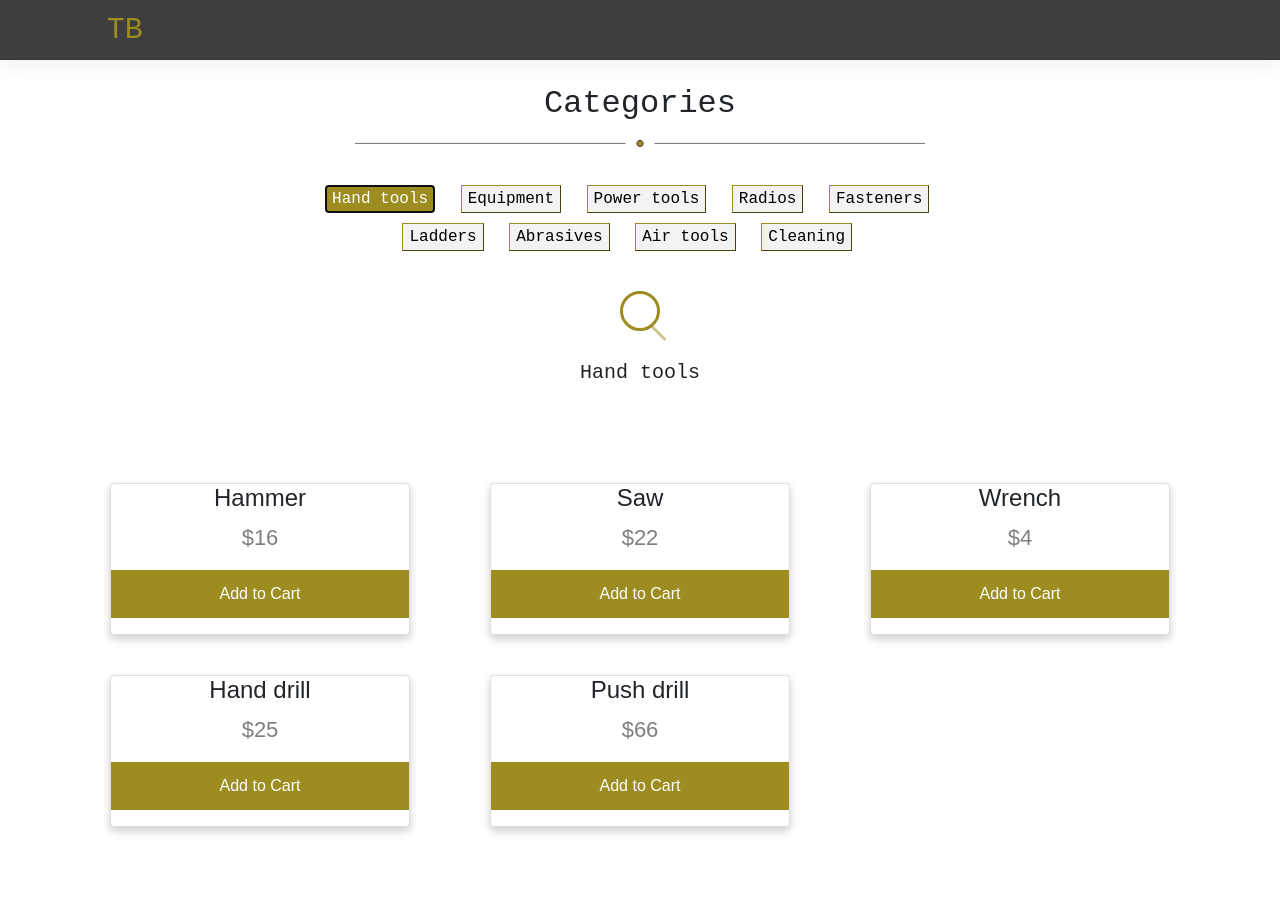
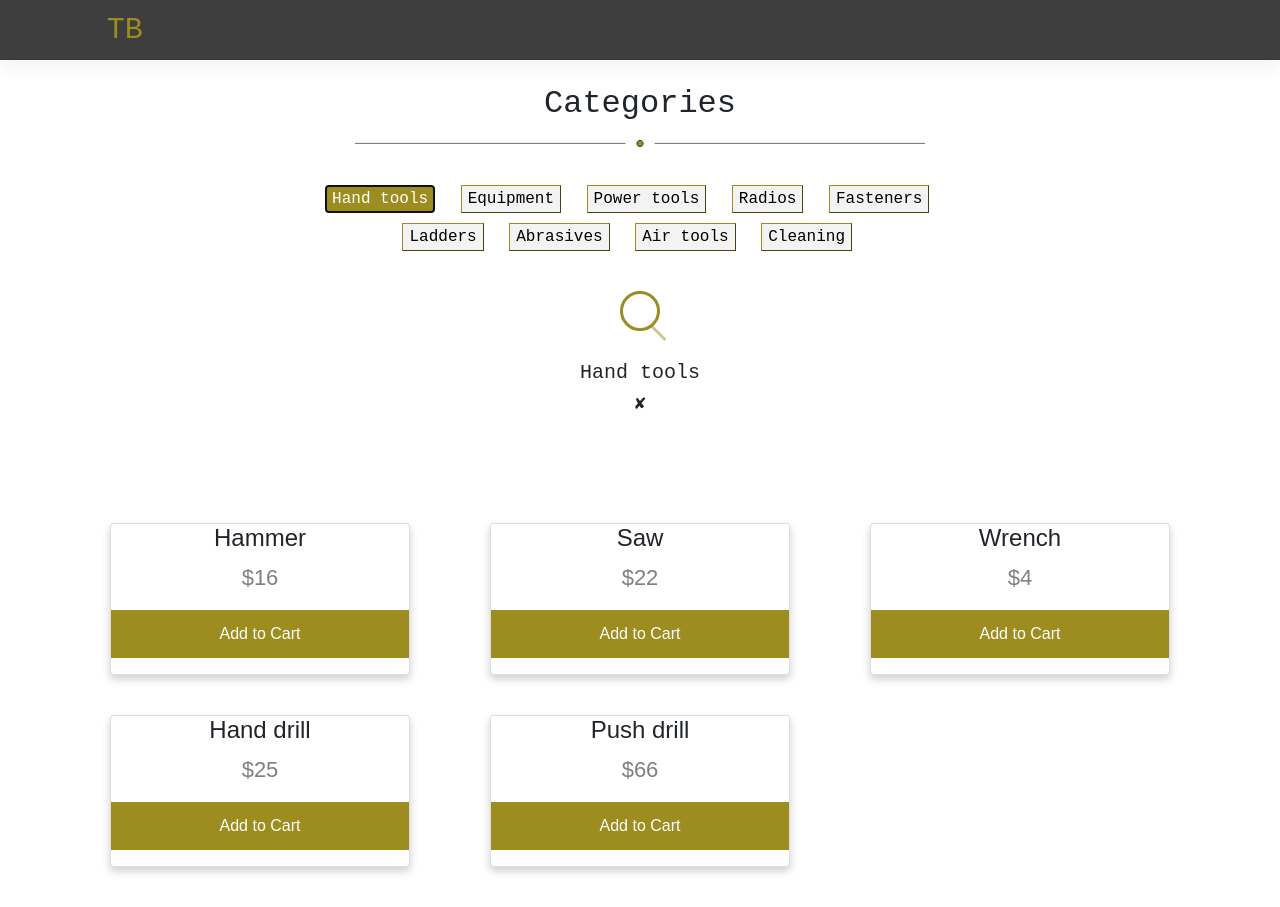
Before and after one commit to SnorreAas/Tool-belt, a React (Create React App) app: page /preview in a window 1280 px wide. Both pictures are taken after a click on the button "Hand tools". Before the commit the page ends 867 px from the top, so only its background shows below. Built offline with nearby package versions, Linux system fonts and the light colour scheme.

Commit message:
Fixed searchbar bug, added remove option for category. Everything works

```diff
--- a/src/components/listItems/index.jsx
+++ b/src/components/listItems/index.jsx
@@ -5,23 +5,21 @@ export default class listItems extends Component {
     constructor() {
         super();
         this.state = {
-            catOrNot: false,
         }
     }
 
     render() {
         let filteredItems;
-        const { catOrNot } = this.state;
         let categoryItems = this.props.products.filter((product) => {
             return product.Category === this.props.label;
         });
-        if(catOrNot){
+        if(this.props.label===''){
             filteredItems = this.props.products.filter((product) => {
-                return product.Name.toLowerCase().indexOf(this.props.fromChildSearch) !== -1;
+                return product.Name.toLowerCase().includes(this.props.fromChildSearch.toLowerCase()) || !this.props.fromChildSearch;
             });
         }else{
             filteredItems = categoryItems.filter((product) => {
-                return product.Name.toLowerCase().indexOf(this.props.fromChildSearch) !== -1;
+                return product.Name.toLowerCase().includes(this.props.fromChildSearch.toLowerCase()) || !this.props.fromChildSearch;
             });
         }
 
--- a/src/components/navbar/index.jsx
+++ b/src/components/navbar/index.jsx
@@ -8,7 +8,6 @@ class Nav extends Component {
                 <div className="col-md nav">
                     <Link className="logo" to="/">TB</Link>
                 </div>
-                {/*<div className="col-md nav" />*/}
             </div>
         );
     }
--- a/src/components/preview/index.jsx
+++ b/src/components/preview/index.jsx
@@ -34,9 +34,10 @@ export default class Preview extends Component {
     constructor(props) {
         super(props);
         this.state = {
-            label: 'Use the searchfield or choose a category!',
+            categories: categories,
+            products: products,
+            label: '',
             fromChildSearch: '',
-            fromChildCatOrNot: true,
         };
     }
 
@@ -46,9 +47,9 @@ export default class Preview extends Component {
         });
     }
 
-    handleCat(data){
+    handleLabel(data){
         this.setState({
-            fromChildCatOrNot: data
+            label: '',
         });
     }
 
@@ -57,7 +58,7 @@ export default class Preview extends Component {
     }
 
     render() {
-        const { label, fromChildSearch, catOrNot } = this.state;
+        const { label, fromChildSearch, categories, products } = this.state;
         return (
             <div className="window container">
                 {/* Title */}
@@ -88,7 +89,7 @@ export default class Preview extends Component {
                 <div className="row">
                     <div className="col justify-content-center center"></div>
                     <div className="col center justify-content-center search spacing">
-                        <Searchfield catOrNot={catOrNot} handleData={this.handleData.bind(this)} />
+                        <Searchfield handleData={this.handleData.bind(this)} />
                     </div>
                     <div className="col center justify-content-center"></div>
                 </div>
@@ -97,6 +98,7 @@ export default class Preview extends Component {
                     <div className="col-sm-2 center"></div>
                     <div className="col-sm-8 center spacing">
                         <h5>{label}</h5>
+                        {label && <p className="clearCat" onClick={this.handleLabel.bind(this)}>✘</p> }
                     </div>
                     <div className="col-sm-2 center"></div>
                 </div>
--- a/src/components/searchfield/index.jsx
+++ b/src/components/searchfield/index.jsx
@@ -11,15 +11,18 @@ class Searchfield extends Component {
 
     handleOnChangeSearch(event){
         this.setState({
-            search: event.target.value.substr(0, 20),
+            search: event.target.value.substr(0, 20)
+        }, () => {
+            this.props.handleData(this.state.search);
+            console.log(this.state.search);
         });
-        this.props.handleData(this.state.search);
-        console.log(this.state.search);
     }
 
     handleSearchData(){
         this.setState({
-            search: '',
+            search: ''
+        }, () => {
+            this.props.handleData(this.state.search);
         });
     }
 
@@ -32,9 +35,9 @@ render() {
                 onChange={this.handleOnChangeSearch}
                 placeholder="Search.."
             />
-            <div className="close">
+            <div className="close" onClick={this.handleSearchData.bind(this)}>
                 <span className="front" onClick={this.handleSearchData.bind(this)}></span>
-                <span className="back"></span>
+                <span className="back" onClick={this.handleSearchData.bind(this)}></span>
             </div>
         </div>
     );
--- a/src/css/Nav.css
+++ b/src/css/Nav.css
@@ -16,6 +16,41 @@ body {
   margin: auto;
   text-align: center;
   font-family: arial;
+
+  -webkit-animation: fadein 0.5s; /* Safari, Chrome and Opera > 12.1 */
+   -moz-animation: fadein 0.5s; /* Firefox < 16 */
+    -ms-animation: fadein 0.5s; /* Internet Explorer */
+     -o-animation: fadein 0.5s; /* Opera < 12.1 */
+        animation: fadein 0.5s;
+}
+
+@keyframes fadein {
+    from { opacity: 0; }
+    to   { opacity: 1; }
+}
+
+/* Firefox < 16 */
+@-moz-keyframes fadein {
+    from { opacity: 0; }
+    to   { opacity: 1; }
+}
+
+/* Safari, Chrome and Opera > 12.1 */
+@-webkit-keyframes fadein {
+    from { opacity: 0; }
+    to   { opacity: 1; }
+}
+
+/* Internet Explorer */
+@-ms-keyframes fadein {
+    from { opacity: 0; }
+    to   { opacity: 1; }
+}
+
+/* Opera < 12.1 */
+@-o-keyframes fadein {
+    from { opacity: 0; }
+    to   { opacity: 1; }
 }
 
 .price {
@@ -212,3 +247,7 @@ input:focus + div .back{
     right:5px;
     top:40px;
 }
+
+.clearCat {
+    cursor: pointer;
+}
```
